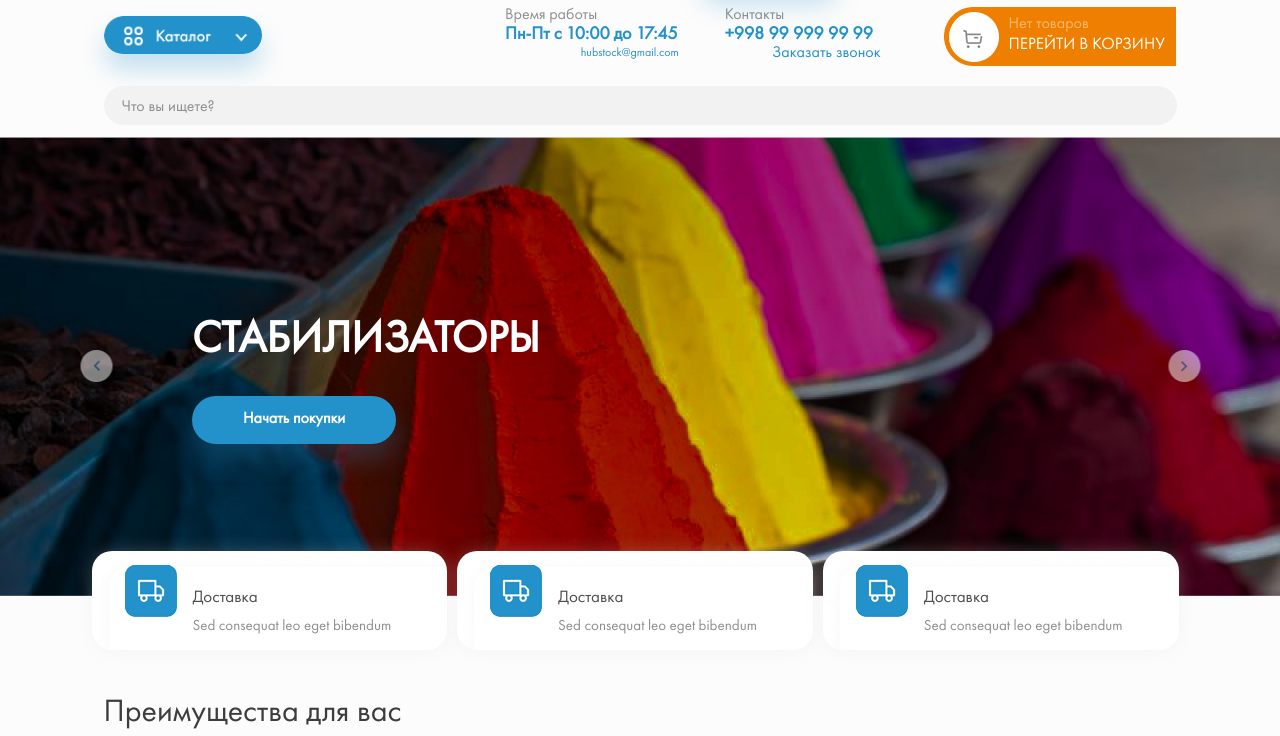
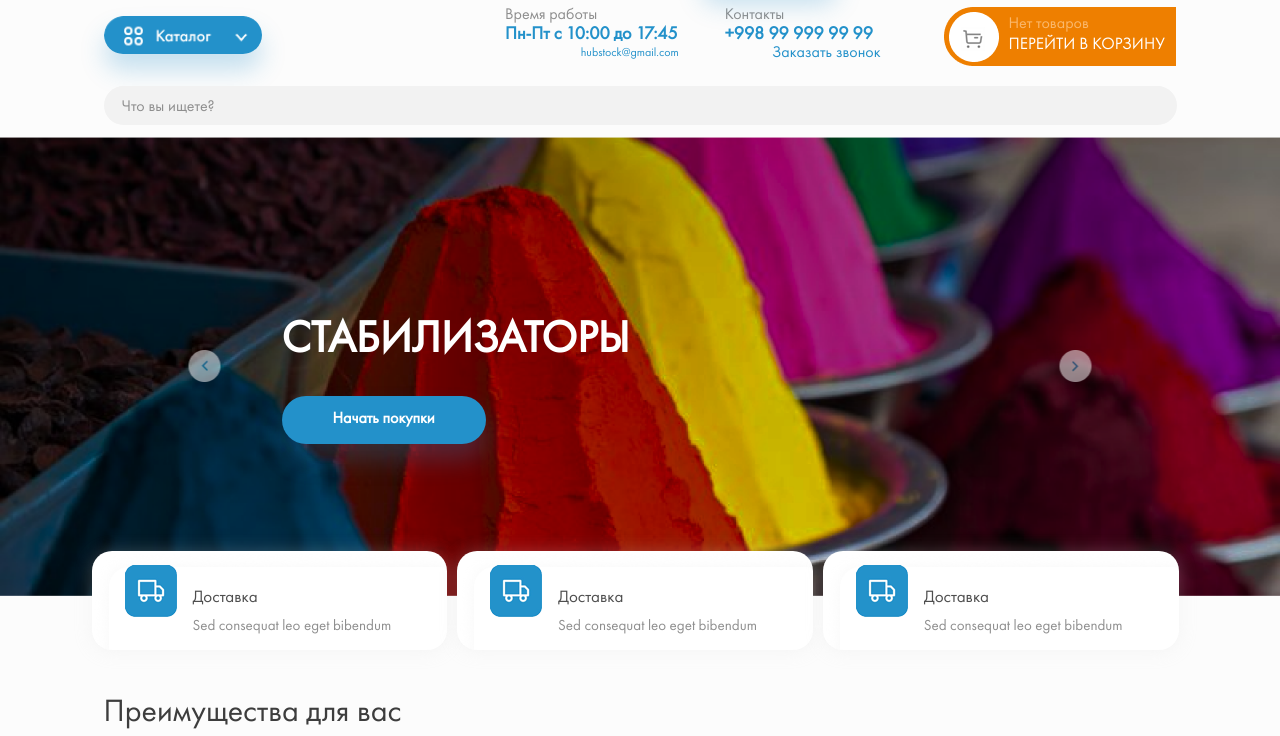
Before and after one commit to noganno/hubhtml, a plain HTML site: page index.html in a window 1280 px wide. Shown: the part 56-792 px from the top of the page. Drawn offline with nearby package versions, Linux system fonts and the light colour scheme; files whose address does not match are found by name.

Commit message:
fix carusel

```diff
--- a/css/style.css
+++ b/css/style.css
@@ -358,6 +358,7 @@ header .column a {
 
 .carousel-caption {
     top: 37%;
+    left: 22%;
 }
 
 .carousel {
@@ -1964,3 +1965,7 @@ nav.buttons a:hover {
 .dropdown-menu {
     z-index: 101;
 }
+
+.carousel-control-next, .carousel-control-prev {
+    width: 32%;
+}
--- a/index.html
+++ b/index.html
@@ -695,8 +695,8 @@
         </div>
     </div>
 </header>
-<div id="carouselExampleDark" class="carousel carousel-dark slide" data-bs-ride="carousel">
-    <div class="carousel-inner">
+<div id="carouselExampleDark" class="carousel  carousel-dark slide" data-bs-ride="carousel">
+    <div class="carousel-inner ">
         <div class="carousel-item active" data-bs-interval="10000">
             <img src="img/shutterstock_147118205-e1536053776811.png" class="d-block w-100" alt="...">
             <div class="carousel-caption d-none d-md-block">
@@ -719,6 +719,7 @@
             </div>
         </div>
     </div>
+    <div class="container">
     <button class="carousel-control-prev" type="button" data-bs-target="#carouselExampleDark"
             data-bs-slide="prev">
         <span class="carousel-control-prev-icon" aria-hidden="true"></span>
@@ -729,6 +730,7 @@
         <span class="carousel-control-next-icon" aria-hidden="true"></span>
         <span class="visually-hidden">Следующий</span>
     </button>
+    </div>
 </div>
 
 <div class="container placeIndex">
```
